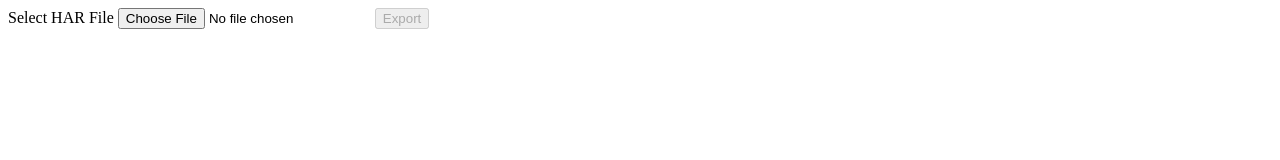
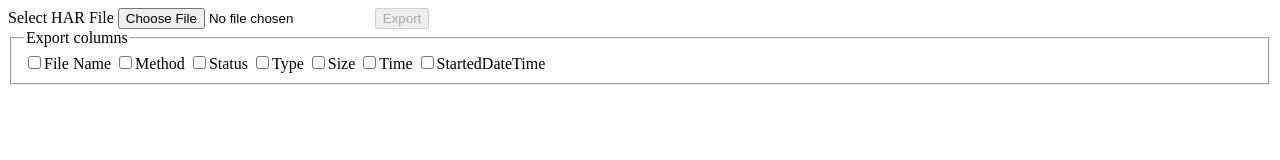
Before and after one commit to sreejith-ms/Chrome-HAR-to-CSV, a browser extension: page src/index.html in a window 1280 px wide. Drawn offline with Linux system fonts and the light colour scheme.

Commit message:
Added start date column and columns option in html

```diff
--- a/src/index.html
+++ b/src/index.html
@@ -17,11 +17,23 @@
         </form>
     </dialog>
 
-
     <div>
         <label>Select HAR File</label>
         <input type="file" name="har" id="inputFile" accept=".har">
         <button id="export">Export</button>
+        </br>
+    </div>
+    <div>
+        <fieldset>
+            <legend>Export columns</legend>
+            <input type="checkbox" name="Name" value="Name">File Name
+            <input type="checkbox" name="Method" value="Method">Method
+            <input type="checkbox" name="Status" value="Status">Status
+            <input type="checkbox" name="Type" value="Type">Type
+            <input type="checkbox" name="Size" value="Size">Size
+            <input type="checkbox" name="Time" value="Time">Time
+            <input type="checkbox" name="StartedDateTime" value="StartedDateTime">StartedDateTime
+        </fieldset>
     </div>
 </body>
 </html>
--- a/src/script.js
+++ b/src/script.js
@@ -32,11 +32,11 @@ window.onload = function(){
       //todo: HAR schema validator
       if(harData.log && harData.log.entries){
         let csvRows = [];
-        csvRows.push("Name,Method,Status,Type,Size,Time");
+        csvRows.push("Name,Method,Status,Type,Size,Time,StartedDateTime");
         harData.log.entries.forEach(function(element) {
           let urlParts = element.request.url.split('/');
           let name = urlParts.pop() || urlParts.pop();
-          let row = `"${name}",${element.request.method},${element.response.status},${element.response.content.mimeType},${element.response.content.size} B,${element.time} ms`;
+          let row = `"${name}",${element.request.method},${element.response.status},${element.response.content.mimeType},${element.response.content.size} B,${element.time} ms,${element.startedDateTime}`;
           csvRows.push(row);
         });
 
@@ -59,5 +59,6 @@ window.onload = function(){
       errorDialogBox.showModal();
       document.getElementById("errorMessage").innerHTML = message;
       document.getElementById("inputFile").value = "";
+      exportButton.disabled = true;
     }
 }
```
